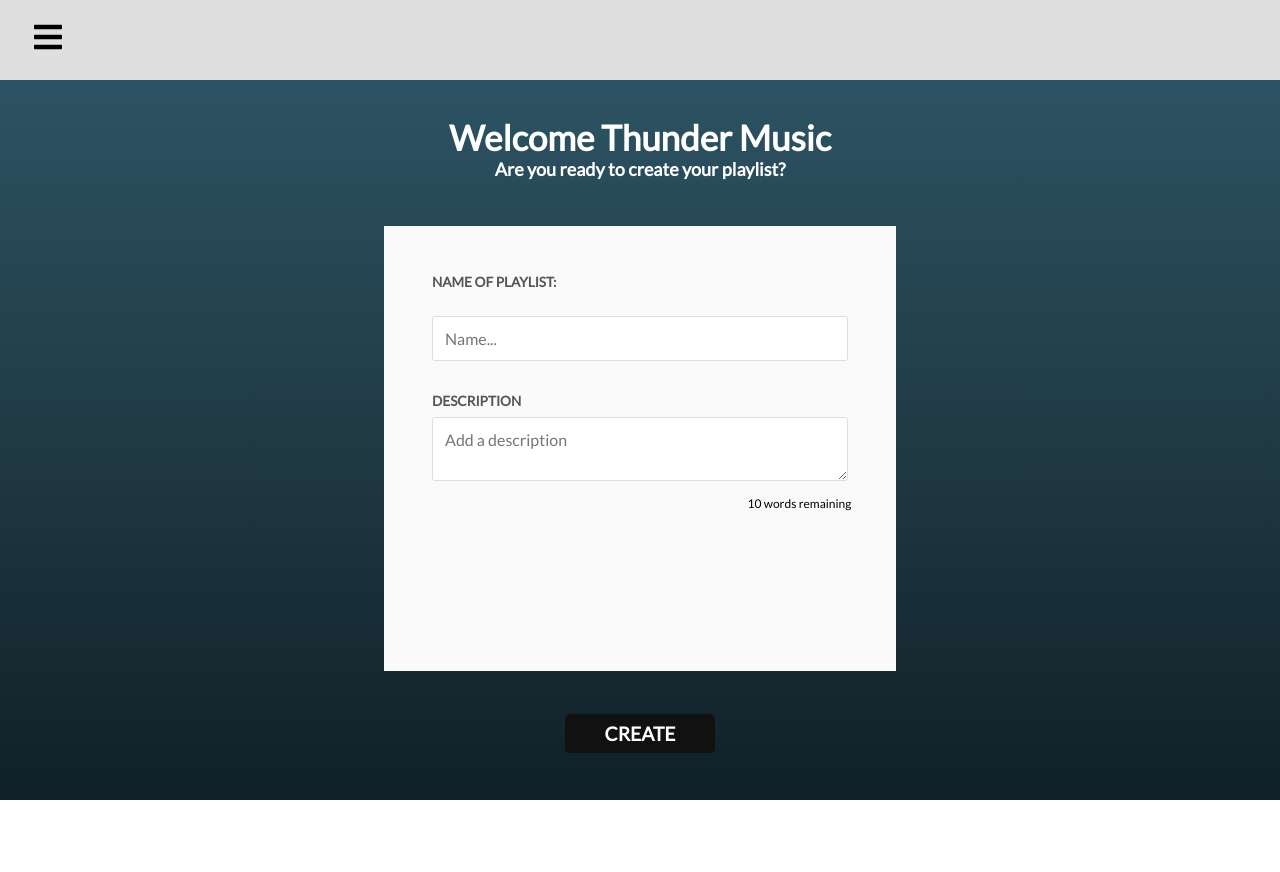
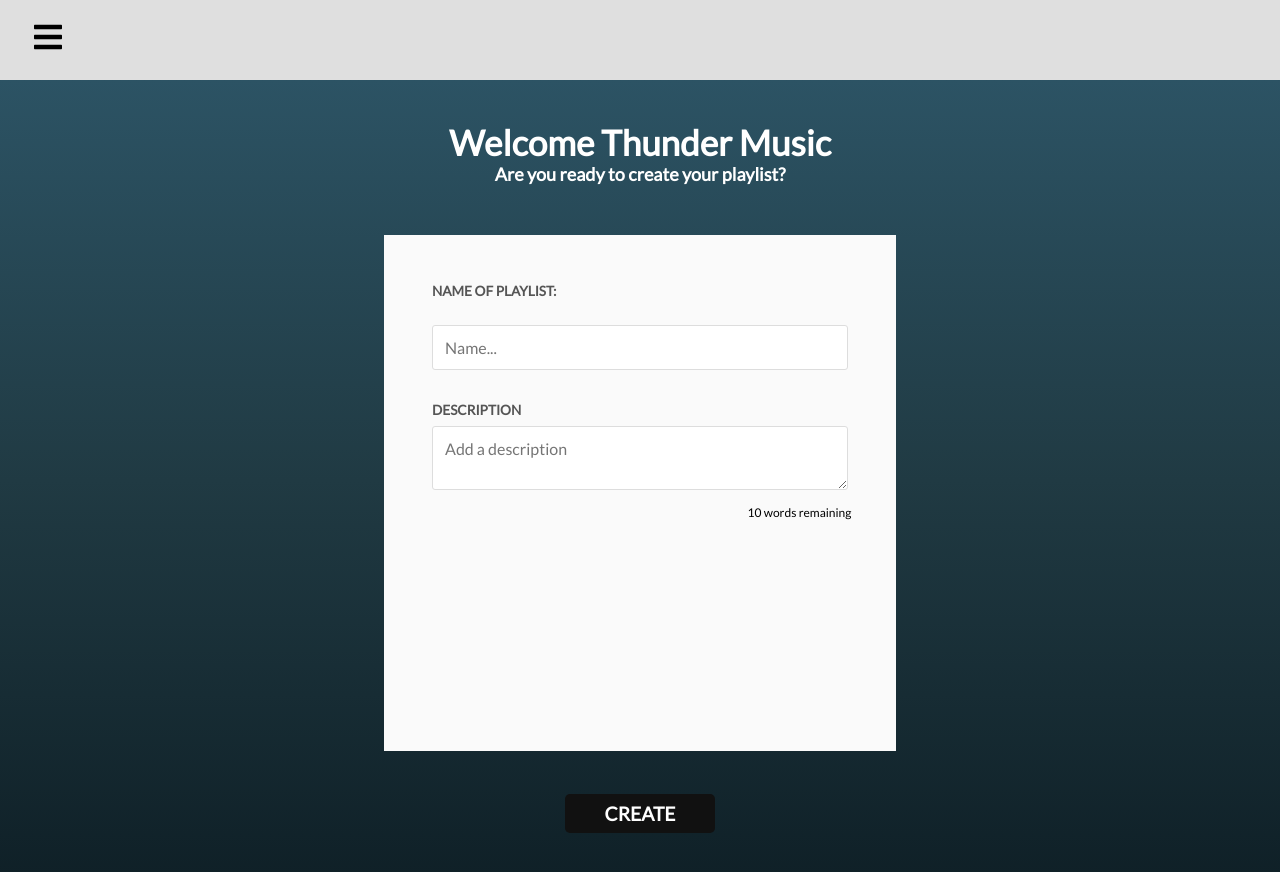
Before and after one commit to Bryaan159/Music, a React (Vite) app in the folder dashboard/: page / in a window 1280 px wide. Shown: the top 872 px of the page. Before the commit the page ends 800 px from the top, so only its background shows below. Built offline with nearby package versions, Linux system fonts and the light colour scheme.

Commit message:
Se arreglo no del todo un error

```diff
--- a/dashboard/src/App.css
+++ b/dashboard/src/App.css
@@ -110,7 +110,7 @@ span {
   flex-direction: column;
   align-items: center;
   justify-content: center;
-  position: relative;
+  height: 100vh;
 }
 
 .image_container {
@@ -210,15 +210,6 @@ textarea {
   border: 1px solid #ddd;
   border-radius: 3px;
 }
-.list-inline{
-  text-decoration: none;
-}
-input[type="file"] {
-  width: 100%;
-  padding: 0.75rem;
-  font-size: 1rem;
-}
-
 select {
   width: 100%;
   padding: 0.75rem;
```
